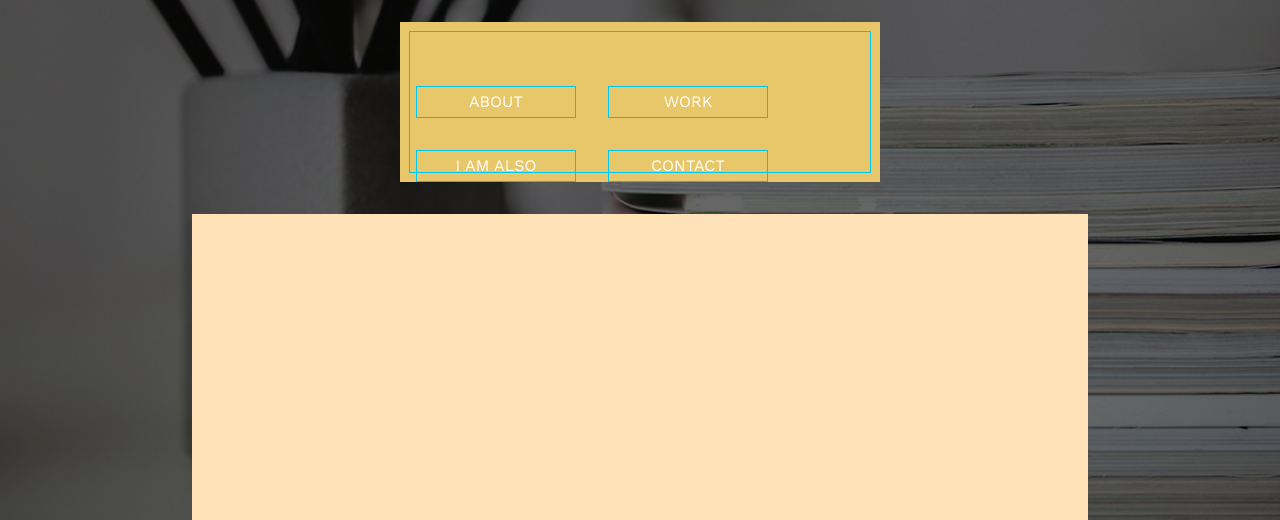
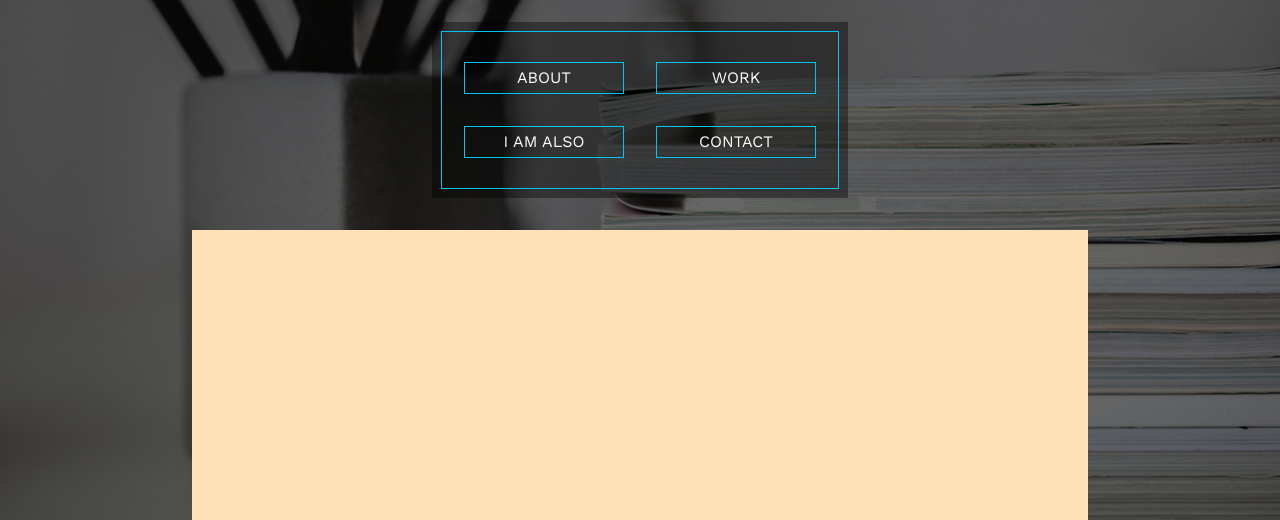
Before and after one commit to jimbaileydesign/jimbaileydesign.github.io, a plain HTML site: page unit_6/index.html in a window 1280 px wide. Shown: the part 280-800 px from the top of the page. Drawn offline with nearby package versions, Linux system fonts and the light colour scheme.

Commit message:
Tidying layout and Nav

```diff
--- a/unit_6/css/style.css
+++ b/unit_6/css/style.css
@@ -29,12 +29,12 @@ h1, h2 {
 }
 
 nav {
-	background-color: #E8C66A;
+/*	background-color: #E8C66A;
+*/	background-color: rgba(0, 0, 0, .4);
 	outline: 1px #00c5f1 solid;
 	outline-offset: -10px;
-	padding: 3em 0;
-	width: 30em;
-	height: 10em;
+	padding: 1.5em 1em;
+	width: 26em;
 	margin:	2em auto;
 }
 
--- a/unit_6/index.html
+++ b/unit_6/index.html
@@ -22,6 +22,7 @@
 
 			<section id="about">
 				<h2>ABOUT</h2>
+				<div class="clearfix">
 					<article class="intro">
 						<p>Lorem ipsum dolor sit amet, consectetur adipisicing elit, sed do eiusmod tempor incididunt ut labore et dolore magna aliqua. Ut enim ad minim veniam, quis nostrud exercitation ullamco laboris nisi ut aliquip ex ea commodo consequat.</p>
 					</article>
@@ -33,6 +34,7 @@
 							<li>Illustration</li>
 						</ul>
 					</aside>
+				</div>
 			</section>
 
 			<section class="clearfix" id="work">
@@ -67,6 +69,7 @@
 
 			<section class="clearfix" id="jimp">
 				<h2>I AM ALSO THE JIMP</h2>
+				<div class="clearfix">
 					<article class="intro">
 						<p>Lorem ipsum dolor sit amet, consectetur adipisicing elit, sed do eiusmod tempor incididunt ut labore et dolore magna aliqua. Ut enim ad minim veniam, quis nostrud exercitation ullamco laboris nisi ut aliquip ex ea commodo consequat.</p>
 					</article>
@@ -76,6 +79,7 @@
 							<li>T-shirts</li>
 						</ul>
 					</aside>
+				</div>
 			<div class="clearfix">
 				<article class="single">
 					<img src="images/thejimp.png" alt="The Jimp" title="The Jimp Icon">
```
Lines whose indentation alone changed are shown as unchanged.
